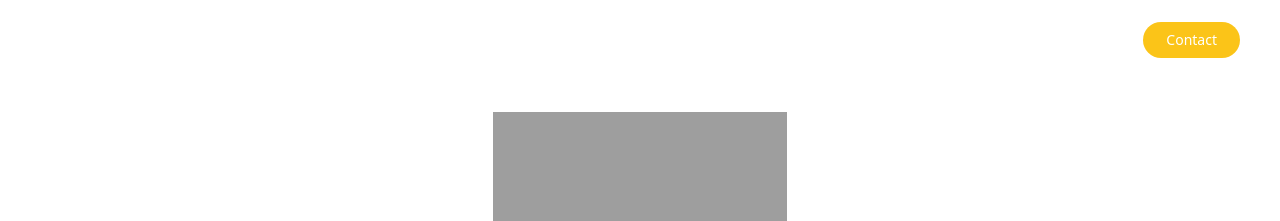
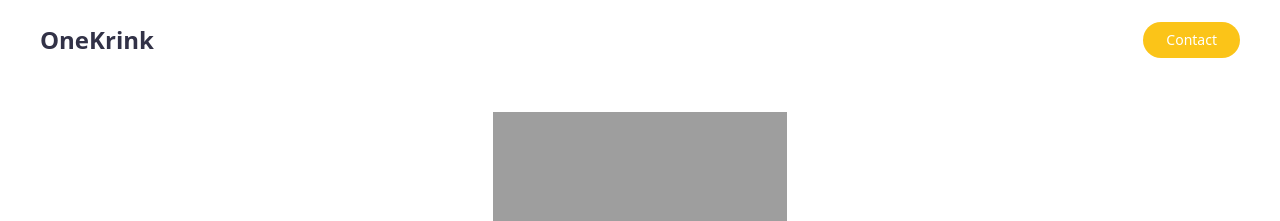
Before and after one commit to OneKrink/onekrink.github.io, a Jekyll site: the page built from index.md, in a window 1280 px wide. Shown: the top 221 px of the page. Built offline with Jekyll 4.4.1, drawn with Linux system fonts in a browser that asks for light colours.

Commit message:
Update navbar.html

```diff
--- a/_includes/navbar.html
+++ b/_includes/navbar.html
@@ -3,8 +3,8 @@
         <div class="uk-container">
             <div data-uk-navbar>
                 <div class="uk-navbar-left">
-<!--                     <a class="uk-navbar-item uk-logo uk-visible@m" href="{{ "/" | relative_url }}">{% if site.logo %}<img src="{{ site.uploads | absolute_url }}{{ site.logo }}" alt="{{ site.title | escape }}">{% else %}{{ site.title | escape }}{% endif %}</a>
-                    {% if site.data.translation[site.lang].mobile_nav_docs %}
+                    <a class="uk-navbar-item uk-logo uk-visible@m" href="{{ "/" | relative_url }}">{% if site.logo %}<img src="{{ site.uploads | absolute_url }}{{ site.logo }}" alt="{{ site.title | escape }}">{% else %}{{ site.title | escape }}{% endif %}</a>
+<!--                     {% if site.data.translation[site.lang].mobile_nav_docs %}
                         <a class="uk-navbar-toggle uk-hidden@m" href="#offcanvas-docs" data-uk-toggle><span data-uk-navbar-toggle-icon></span> <span class="uk-margin-small-left">{{ site.data.translation[site.lang].mobile_nav_docs }}</span></a>
                     {% else %}
                         <a class="uk-navbar-toggle uk-hidden@m" href="#offcanvas-docs" data-uk-navbar-toggle-icon data-uk-toggle></a>
```
